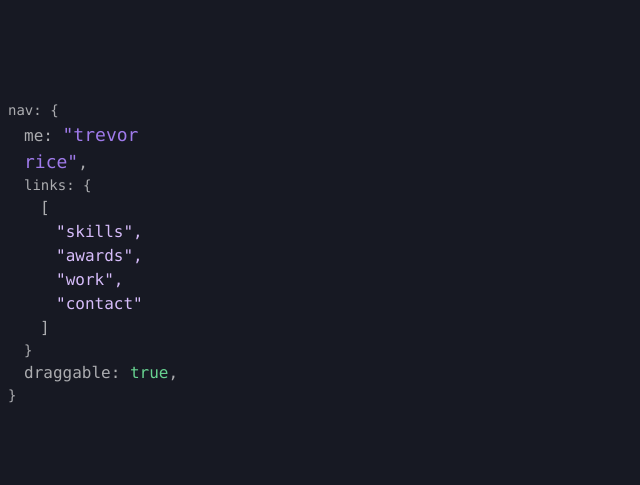
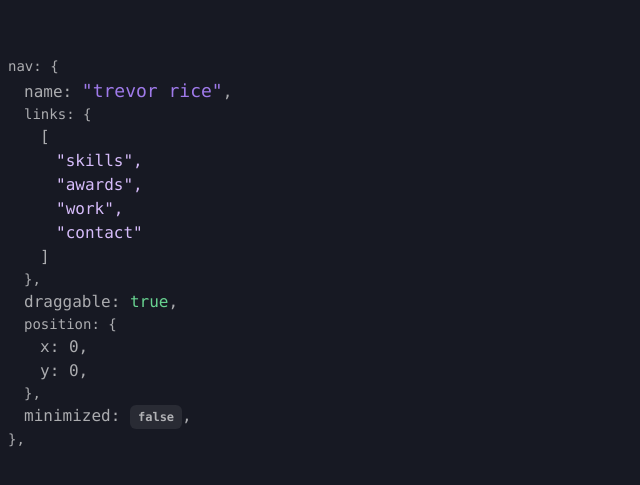
Before and after one commit to trev-dev0/trevrr.dev, a Next.js app in the folder src/: page / in a window 1280 px wide. Shown: the part 147-632 px from the top of the page, without its empty margins (0-640 px from the left). Built offline with nearby package versions, Linux system fonts and the light colour scheme.

Commit message:
made navbar minimizable and added drag animations and return animations

```diff
--- a/src/components/CaveatWrapper.tsx
+++ b/src/components/CaveatWrapper.tsx
@@ -32,7 +32,7 @@ const CaveatWrapper = ({ children, tag, direction, list }: PropTypes) => {
             ]
           </Flex>
           <Text fontFamily="consolas" fontSize="14px">
-            {"}"}
+            {"},"}
           </Text>
         </Flex>
       );
@@ -44,7 +44,7 @@ const CaveatWrapper = ({ children, tag, direction, list }: PropTypes) => {
           </Text>
           <Box ml={4}>{children}</Box>
           <Text fontFamily="Consolas" fontSize="14px">
-            {"}"}
+            {"},"}
           </Text>
         </Flex>
       );
--- a/src/components/Layout.tsx
+++ b/src/components/Layout.tsx
@@ -1,33 +1,37 @@
-import { Grid, Box } from "@chakra-ui/layout";
+import {Flex, Grid, Box } from "@chakra-ui/layout";
 import Head from "next/head";
 import Navbar from "./Navbar";
-import {useEffect, useReducer} from "react";
+import {useEffect, useReducer, useRef, useState} from "react";
 
 const Layout = ({ children }) => {
 
+    let [position, setPosition] = useState(0);
+    const resetPosition = () => {
+        setPosition(0);
+    }
   /*
     this code triggers a re-render on resize
     so that the animations and positions
     of animated elements react accordingly
   */
-  const [_, forceUpdate] = useReducer((x) => x + 1, 0);
-  useEffect(() => {
-    window.addEventListener('resize', () => {
-      forceUpdate();
-    })
-  })
+//   const [_, forceUpdate] = useReducer((x) => x + 1, 0);
+//   useEffect(() => {
+//     window.addEventListener('resize', () => {
+//       forceUpdate();
+//     })
+//   })
   return (
-    <Grid gridTemplateColumns="repeat(18, 1fr)" gridTemplateRows="repeat(auto-fill, 100px)" zIndex="0" bg="gray.900" overflowY="scroll">
+    <Flex direction="row" w="100%" h="100%" bg="gray.900" overflow="hidden" >
         <Head>
             <title>trevrr.dev</title>
         </Head>
-      <Box gridColumn={{base: "1/19", sm: "1/19", md: "1/19", lg: "1/5", xl: "1/4"}} gridRow={{base: "1/5", sm: "1/4", md: "1/4", lg: "1/13"}} bg="gray.900" zIndex="50">
-        <Navbar />
+      <Box  z-index="50" top={position} left={position} gridColumn={{base: "1/19", sm: "1/19", md: "1/19", lg: "1/5", xl: "1/4"}} gridRow={{base: "1/5", sm: "1/4", md: "1/4", lg: "1/13"}} bg="gray.900" zIndex="50">
+        <Navbar resetPosition={resetPosition} />
       </Box>
-      <Box gridColumn="9/13">
+      <Box gridColumn="9/13" zIndex="0">
           {children}
       </Box>
-    </Grid>
+    </Flex>
   );
 };
 
--- a/src/components/Logo.tsx
+++ b/src/components/Logo.tsx
@@ -3,7 +3,7 @@ import CaveatWrapper from "./CaveatWrapper";
 
 const Logo = () => {
   return (
-    <CaveatWrapper list={false} tag="me">
+    <CaveatWrapper list={false} tag="name">
       <Link color="purple.400" fontSize="lg">
        "trevor rice"
       </Link>
--- a/src/components/Navbar.tsx
+++ b/src/components/Navbar.tsx
@@ -1,14 +1,17 @@
-import { IconButton } from "@chakra-ui/button";
+import { IconButton, Button } from "@chakra-ui/button";
 import { Flex, Box, Text } from "@chakra-ui/layout";
 import { useBreakpointValue } from "@chakra-ui/media-query";
 import { FaArrowsAltV } from "react-icons/fa";
-import { motion } from "framer-motion";
-import { useRef } from "react";
+import { AnimatePresence, motion, useMotionValue } from "framer-motion";
+import { useEffect, useRef, useState } from "react";
 import CaveatWrapper from "./CaveatWrapper";
 import Logo from "./Logo";
 import NavLink from "./NavLink";
-
-const Navbar = () => {
+import NavbarItems from "./NavbarItems";
+interface PropTypes {
+  resetPosition: () => void;
+}
+const Navbar = (props: PropTypes) => {
   let outerFlex = useRef();
   let justifyContent = useBreakpointValue({
     base: "flex-start",
@@ -28,6 +31,44 @@ const Navbar = () => {
     md: "x",
     lg: "y",
   });
+  const x = useMotionValue(0);
+  const y = useMotionValue(0);
+  let [xPos, setXPos] = useState(0);
+
+  let [yPos, setYPos] = useState(0);
+  useEffect(() => {
+    x.onChange((latest) => {
+      setXPos(Math.round(latest));
+    });
+    y.onChange((latest) => {
+      setYPos(Math.round(latest));
+    });
+  });
+
+  let [goBackHome, setGoBackHome] = useState(false);
+  const [minimized, setMinimized] = useState(false);
+  const [draggable, setDraggable] = useState(true);
+  const resetPosition = async () => {
+    if (draggable) {
+      setDraggable(!draggable)
+    await setTimeout(() => {
+      x.stop();
+      y.stop();
+      setGoBackHome(true)
+      // x.set(0);
+      setTimeout(() => {
+        setGoBackHome(false);
+        setDraggable(true);
+      }, 2)
+      // y.set(0);
+    }, 2000);
+  };
+
+
+    }
+  const closeNavbar = () => {
+    setMinimized(!minimized);
+  };
   return (
     <Flex
       ref={outerFlex}
@@ -36,31 +77,49 @@ const Navbar = () => {
       h="100%"
       justifyContent="center"
       p={2}
-      overflow="hidden"
+      style = {{
+        WebkitUserSelect: "none",
+        MozUserSelect: "none",
+        msUserSelect: "none",
+        userSelect: "none"
+      }}
     >
       {/* @ts-ignore */}
-      <motion.div drag={dragDirection} dragConstraints={outerFlex}>
+      {/* <motion.div drag={dragDirection} dragConstraints={outerFlex}> */}
+      <motion.div
+        drag={draggable}
+        style={{
+          x: x,
+          y: y,
+        }}
+        onDragEnd={() => {
+          resetPosition();
+        }}
+        transition={{duration: 2}}
+        animate={goBackHome ? {x: 0, y: 0}: {}}
+      >
         <CaveatWrapper list={false} tag="nav" direction="column">
-          <Box>
-            <Logo />
-          </Box>
-          <Flex direction="row" minHeight="30%">
-            <Flex direction="column">
-              <CaveatWrapper list={true} tag="links" direction="column">
-                {/* @ts-ignore  */}
-                <Flex direction={linkDirection} justifyContent="space-evenly">
-                  <NavLink text='"skills", ' />
-                  <NavLink text='"awards",  ' />
-                  <NavLink text='"work",  ' />
-                  <NavLink text='"contact"' />
-                </Flex>
-              </CaveatWrapper>
-            </Flex>
-          </Flex>
-          <CaveatWrapper list={false} tag="draggable">
-            <Text as="span" color="green.300">
-              true
-            </Text>
+          <AnimatePresence>
+            {!minimized && (
+              <motion.div
+                key="modal"
+                initial={{ scale: 0}}
+                animate={{scale: 1}}
+                exit={{scale: 0.1}}
+              >
+                <NavbarItems xPos={xPos} yPos={yPos} />
+              </motion.div>
+            )}
+          </AnimatePresence>
+          {/* {minimized ? (
+            <Text as="span">...</Text>
+          ) : (
+            <NavbarItems xPos={xPos} yPos={yPos} />
+          )} */}
+          <CaveatWrapper list={false} tag="minimized">
+            <Button onClick={() => closeNavbar()} size="xs">
+              {minimized ? "true" : "false"}
+            </Button>
           </CaveatWrapper>
         </CaveatWrapper>
       </motion.div>
--- /dev/null
+++ b/src/components/NavbarItems.tsx
@@ -0,0 +1,51 @@
+import {Box, Flex, Text, useBreakpointValue} from "@chakra-ui/react";
+import CaveatWrapper from "./CaveatWrapper";
+import Logo from "./Logo";
+import NavLink from "./NavLink"
+interface PropTypes {
+    xPos: number;
+    yPos: number;
+}
+const NavbarItems = (props: PropTypes) => {
+let linkDirection = useBreakpointValue({
+    base: "row",
+    sm: "row",
+    md: "row",
+    lg: "column",
+  });
+  return (
+    <Box>
+      <Box>
+        <Logo />
+      </Box>
+      <Flex direction="row" minHeight="30%">
+        <Flex direction="column">
+          <CaveatWrapper list={true} tag="links" direction="column">
+            {/* @ts-ignore  */}
+            <Flex direction={linkDirection} justifyContent="space-evenly">
+              <NavLink text='"skills", ' />
+              <NavLink text='"awards",  ' />
+              <NavLink text='"work",  ' />
+              <NavLink text='"contact"' />
+            </Flex>
+          </CaveatWrapper>
+        </Flex>
+      </Flex>
+      <CaveatWrapper list={false} tag="draggable">
+        <Text as="span" color="green.300">
+          true
+        </Text>
+      </CaveatWrapper>
+      <CaveatWrapper list={false} tag="position" direction="column">
+        <CaveatWrapper list={false} tag="x">
+          {props.xPos}
+        </CaveatWrapper>
+        <CaveatWrapper list={false} tag="y">
+          {props.yPos}
+        </CaveatWrapper>
+      </CaveatWrapper>
+    </Box>
+  );
+};
+
+export default NavbarItems;
--- a/src/pages/_document.tsx
+++ b/src/pages/_document.tsx
@@ -16,7 +16,6 @@ export default class Document extends NextDocument {
             height: 100%;
           }
           body {
-
               height: 100%;
           }
         `}</style>
```
